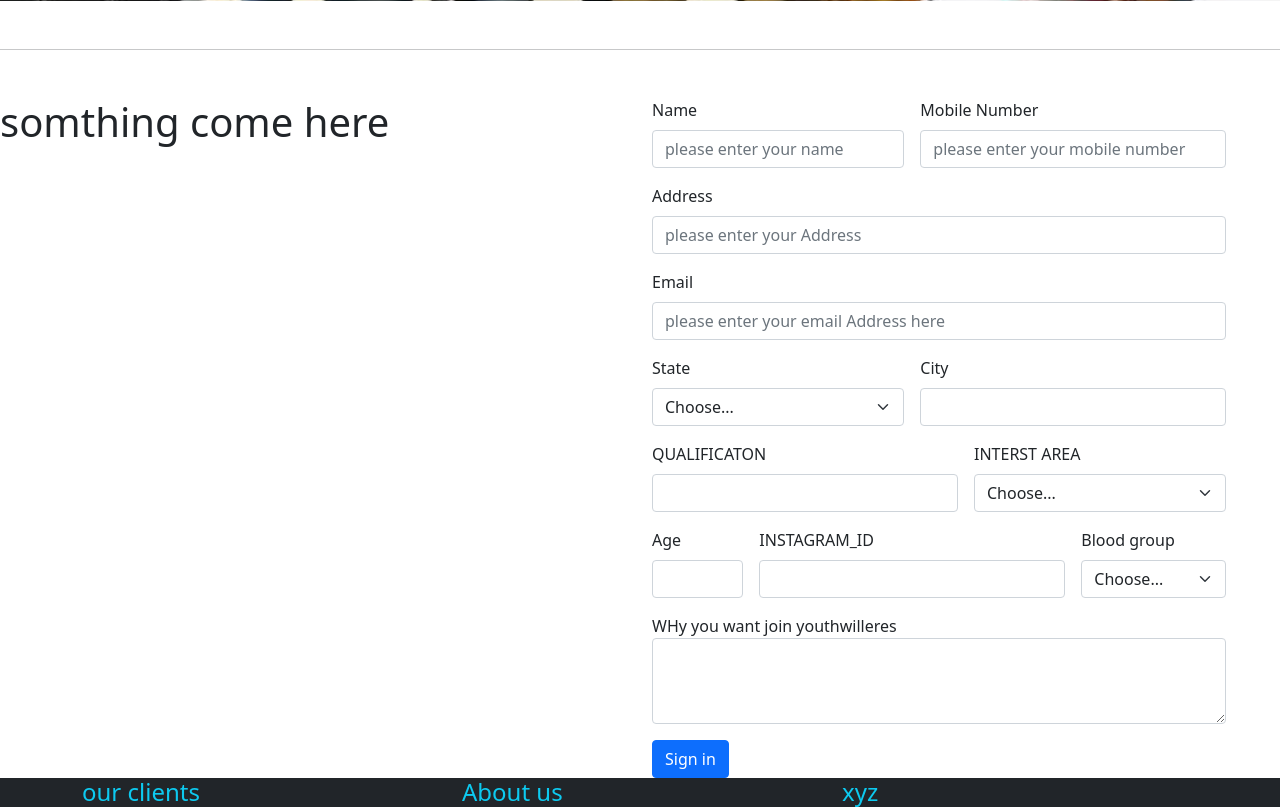
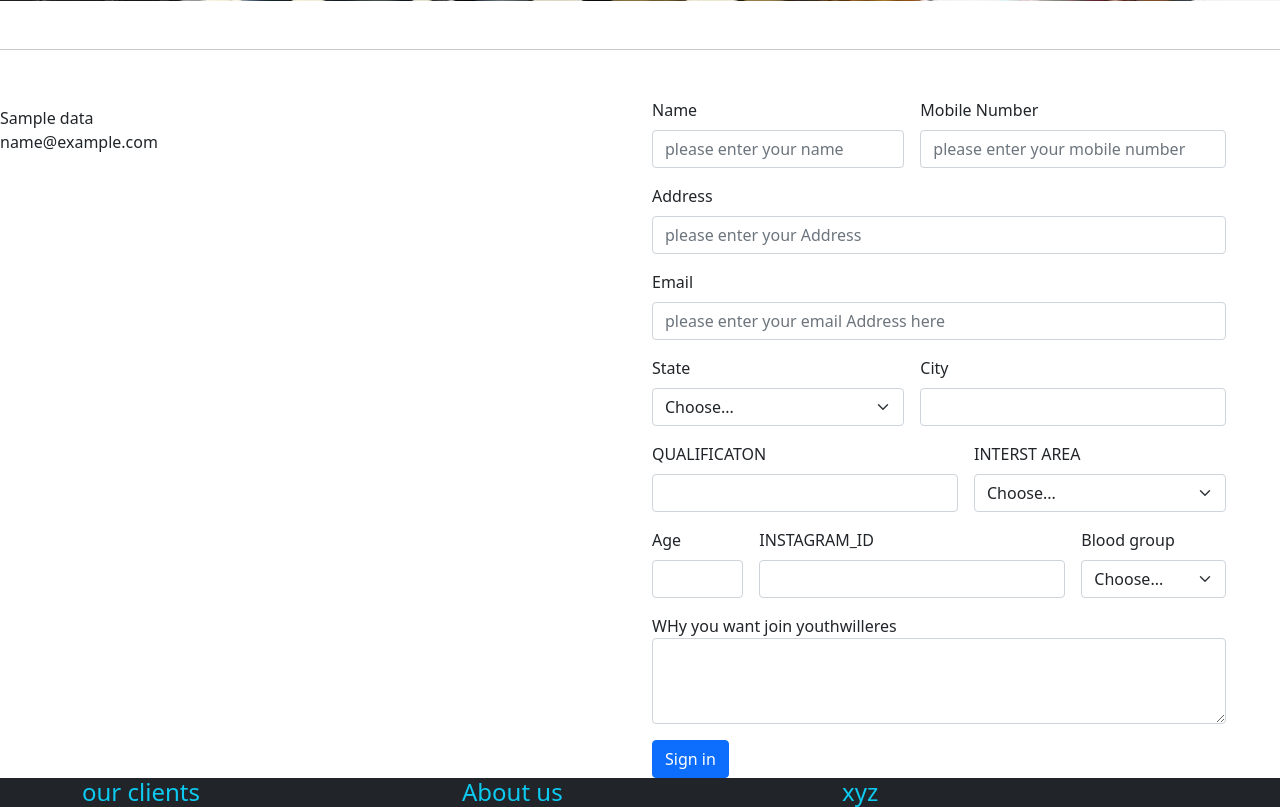
Before and after one commit to code-session/Djang_class, a Django app: template Django_class/django_class/templates/frontend_files/home.htm in a window 1280 px wide. Shown: the part 1085-1892 px from the top of the page. Run offline with Django 3.2, Linux system fonts and the light colour scheme; the template is opened without the code that fills it: most values are stand-ins (such as "Sample title", 1, 10 or a date in 2020).

Commit message:
form submit and render data

```diff
--- a/Django_class/django_class/templates/frontend_files/form.htm
+++ b/Django_class/django_class/templates/frontend_files/form.htm
@@ -2,43 +2,47 @@
     <div class="contact-form">
       <div class="row">
         <div class="col-sm-6">
-          <h1>somthing come here</h1>
+          <h1>{% for i in data %}</h1>
+                {{i.name}}<br>
+                {{i.gmail}}<br>
+              {% endfor %}
         </div>
         <div class="col-sm-6">
           <form method="POST"  class="row g-3">
+            {% csrf_token %}
             <div class="col-md-5">
               <label for="inputname" class="form-label">Name</label>
-              <input type="text" class="form-control" id="inputname" placeholder="please enter your name" required>
+              <input type="text" class="form-control" name="willersname" id="inputname" placeholder="please enter your name" required>
             </div>
             <div class="col-md-6">
               <label for="inputNumber" class="form-label">Mobile Number</label>
-              <input type="text" class="form-control" id="inputNumber" placeholder="please enter your mobile number" required>
+              <input type="text" name="mnumber" class="form-control" id="inputNumber" placeholder="please enter your mobile number" required>
             </div>
             <div class="col-11">
               <label for="inputAddress" class="form-label">Address</label>
-              <input type="text" class="form-control" id="inputAddress" placeholder="please enter your Address">
+              <input type="text" name="address" class="form-control" id="inputAddress" placeholder="please enter your Address">
             </div>
             <div class="col-11">
               <label for="inputEmail" class="form-label">Email</label>
-              <input type="email" class="form-control" id="inputEmail" placeholder="please enter your email Address here" required >
+              <input type="email" name="email" class="form-control" id="inputEmail" placeholder="please enter your email Address here" required >
             </div>
             <div class="col-md-5">
               <label for="inputState" class="form-label">State</label>
-              <select id="inputState" class="form-select" required>
+              <select id="inputState" name="state" class="form-select" required>
                 <option selected>Choose...</option>
               </select>
             </div>
             <div class="col-md-6">
               <label for="inputCity" class="form-label">City</label>
-              <input type="text" class="form-control" id="inputCity" required>
+              <input type="text" name="city" class="form-control" id="inputCity" required>
             </div>
             <div class="col-md-6">
               <label for="inputQUALIFICATON" class="form-label">QUALIFICATON</label>
-              <input type="text" class="form-control" id="inputQUALIFICATON" required>
+              <input type="text" class="form-control" name="qualification" id="inputQUALIFICATON" required>
             </div>
             <div class="col-md-5">
               <label for="inputINTERST_AREA" class="form-label">INTERST AREA</label>
-              <select id="inputINTERST_AREA" class="form-select" required>
+              <select id="inputINTERST_AREA" name="interst_Area" class="form-select" required>
                 <option selected>Choose...</option>
                 <option>INTERST_AREA1</option>
                 <option>INTERST_AREA2</option>
@@ -47,22 +51,22 @@
             </div>
             <div class="col-md-2">
               <label for="inputAge" class="form-label">Age</label>
-              <input type="number" class="form-control" id="inputAge" required>
+              <input type="number" name="age" class="form-control" id="inputAge" required>
             </div>
             <div class="col-md-6">
               <label for="inputINSTAGRAM_ID" class="form-label">INSTAGRAM_ID</label>
-              <input type="url" class="form-control" id="inputINSTAGRAM_ID" required>
+              <input type="url" class="form-control" name="INSTAGRAM_ID" id="inputINSTAGRAM_ID" required>
             </div>
             <div class="col-md-3">
-              <label for="inputbloodgroup" class="form-label">Blood group</label>
-              <select id="inputbloodgroup" class="form-select" required>
+              <label for="inputbloodgroup"  class="form-label">Blood group</label>
+              <select id="inputbloodgroup" name="bloodgroup" class="form-select" required>
                 <option selected>Choose...</option>
               </select>
             </div>
             <div class="col-md-11">
               <div class="form-group">
                 <label for="exampleFormControlTextarea1">WHy you want join youthwilleres</label>
-                <textarea class="form-control" id="exampleFormControlTextarea1" rows="3" required></textarea>
+                <textarea class="form-control" name="joinyouth" id="exampleFormControlTextarea1" rows="3" required></textarea>
               </div>
             </div>
             <div class="col-12">
```
Also changed, not shown: Django_class/django_class/django_app/views.py (+20 -2 lines), Django_class/django_class/django_class.sqlite3.
